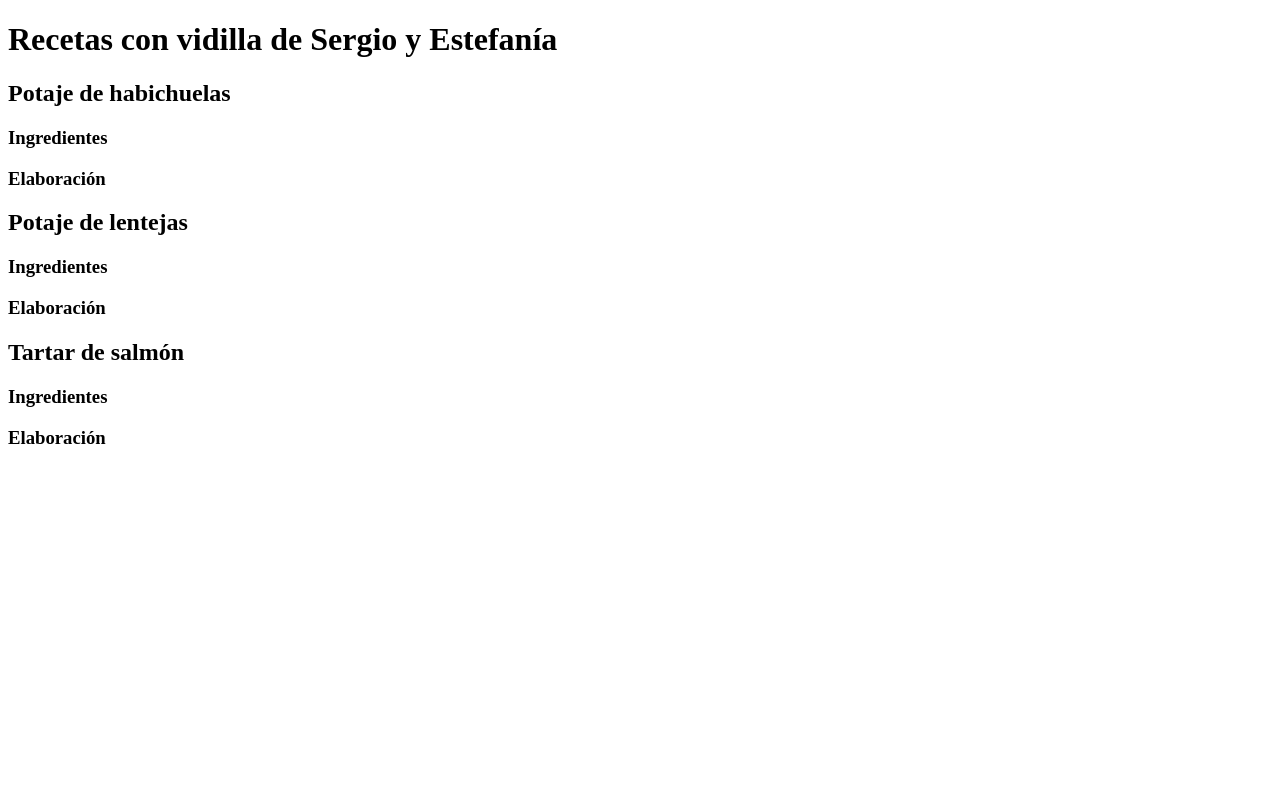
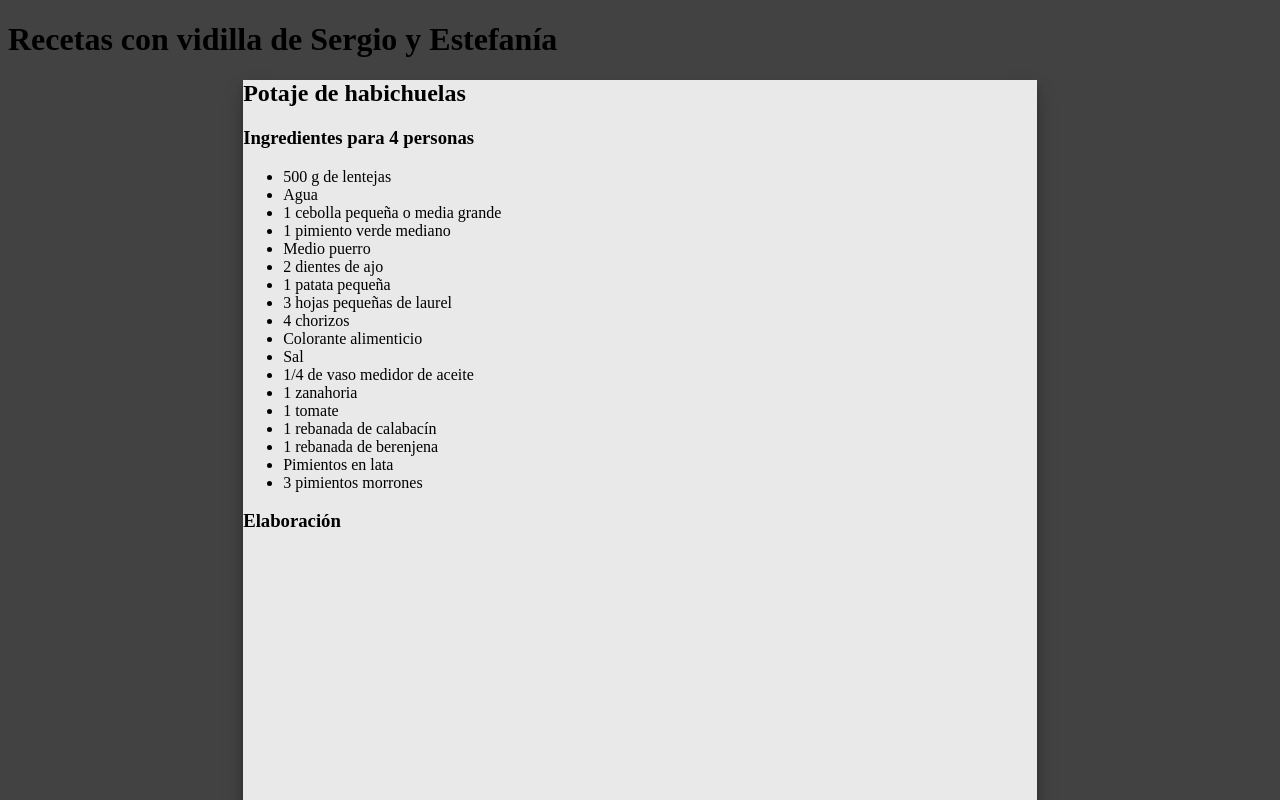
Before and after one commit to sergillana/recetillas-con-vidilla, a plain HTML site: page index.html in a window 1280 px wide. Shown: the top 800 px of the page. Drawn offline with Linux system fonts and the light colour scheme.

```diff
--- a/index.html
+++ b/index.html
@@ -1,9 +1,9 @@
 <!DOCTYPE html>
-<html>
+<html lang="es">
 <head>
     <meta charset="utf-8">
     <title>Recetillas con vidilla de Sergio y Estefanía</title>
-</head>
+    <link rel="stylesheet" href="styles/style.css"> </head>
 <body>
     <header>
         <h1>Recetas con vidilla de Sergio y Estefanía</h1>
@@ -15,7 +15,27 @@
                 <h2>Potaje de habichuelas</h2>
             </section>
             <section>
-                <h3>Ingredientes</h3>
+                <h3>Ingredientes para 4 personas</h3>
+                <ul>
+                    <li>500 g de lentejas</li>
+                    <li>Agua</li>
+                    <li>1 cebolla pequeña o media grande</li>
+                    <li>1 pimiento verde mediano</li>
+                    <li>Medio puerro</li>
+                    <li>2 dientes de ajo</li>
+                    <li>1 patata pequeña</li>
+                    <li>3 hojas pequeñas de laurel</li>
+                    <li>4 chorizos</li>
+                    <li>Colorante alimenticio</li>
+                    <li>Sal</li>
+                    <li>1/4 de vaso medidor de aceite</li>
+                    <li>1 zanahoria</li>
+                    <li>1 tomate</li>
+                    <li>1 rebanada de calabacín</li>
+                    <li>1 rebanada de berenjena</li>
+                    <li>Pimientos en lata</li>
+                    <li>3 pimientos morrones</li>
+                </ul>
             </section>
             <section>
                 <h3>Elaboración</h3>
@@ -31,6 +51,68 @@
             <h3>Ingredientes</h3>
             <h3>Elaboración</h3>
         </article>
+        <article>
+            <section>
+                <h2>Potaje de habichuelas</h2>
+            </section>
+            <section>
+                <h3>Ingredientes para 4 personas</h3>
+                <ul>
+                    <li>500 g de lentejas</li>
+                    <li>Agua</li>
+                    <li>1 cebolla pequeña o media grande</li>
+                    <li>1 pimiento verde mediano</li>
+                    <li>Medio puerro</li>
+                    <li>2 dientes de ajo</li>
+                    <li>1 patata pequeña</li>
+                    <li>3 hojas pequeñas de laurel</li>
+                    <li>4 chorizos</li>
+                    <li>Colorante alimenticio</li>
+                    <li>Sal</li>
+                    <li>1/4 de vaso medidor de aceite</li>
+                    <li>1 zanahoria</li>
+                    <li>1 tomate</li>
+                    <li>1 rebanada de calabacín</li>
+                    <li>1 rebanada de berenjena</li>
+                    <li>Pimientos en lata</li>
+                    <li>3 pimientos morrones</li>
+                </ul>
+            </section>
+            <section>
+                <h3>Elaboración</h3>
+            </section>
+        </article>
+        <article>
+            <section>
+                <h2>Potaje de habichuelas</h2>
+            </section>
+            <section>
+                <h3>Ingredientes para 4 personas</h3>
+                <ul>
+                    <li>500 g de lentejas</li>
+                    <li>Agua</li>
+                    <li>1 cebolla pequeña o media grande</li>
+                    <li>1 pimiento verde mediano</li>
+                    <li>Medio puerro</li>
+                    <li>2 dientes de ajo</li>
+                    <li>1 patata pequeña</li>
+                    <li>3 hojas pequeñas de laurel</li>
+                    <li>4 chorizos</li>
+                    <li>Colorante alimenticio</li>
+                    <li>Sal</li>
+                    <li>1/4 de vaso medidor de aceite</li>
+                    <li>1 zanahoria</li>
+                    <li>1 tomate</li>
+                    <li>1 rebanada de calabacín</li>
+                    <li>1 rebanada de berenjena</li>
+                    <li>Pimientos en lata</li>
+                    <li>3 pimientos morrones</li>
+                </ul>
+            </section>
+            <section>
+                <h3>Elaboración</h3>
+            </section>
+        </article>
     </main>
     <footer> </footer>
 </body>
--- /dev/null
+++ b/styles/style.css
@@ -0,0 +1,15 @@
+html {
+    background-color: rgba(66,66,66,1.0);
+}
+/*header {
+    position: fixed;
+    top: 0px;
+    float: left;
+}*/
+article {
+    margin: auto;
+    width: 210mm;
+    height: 297mm;
+    background-color: rgba(233,233,233,1.0);
+    box-shadow: 0 10px 20px rgba(0,0,0,0.19), 0 6px 6px rgba(0,0,0,0.23);
+}
```
